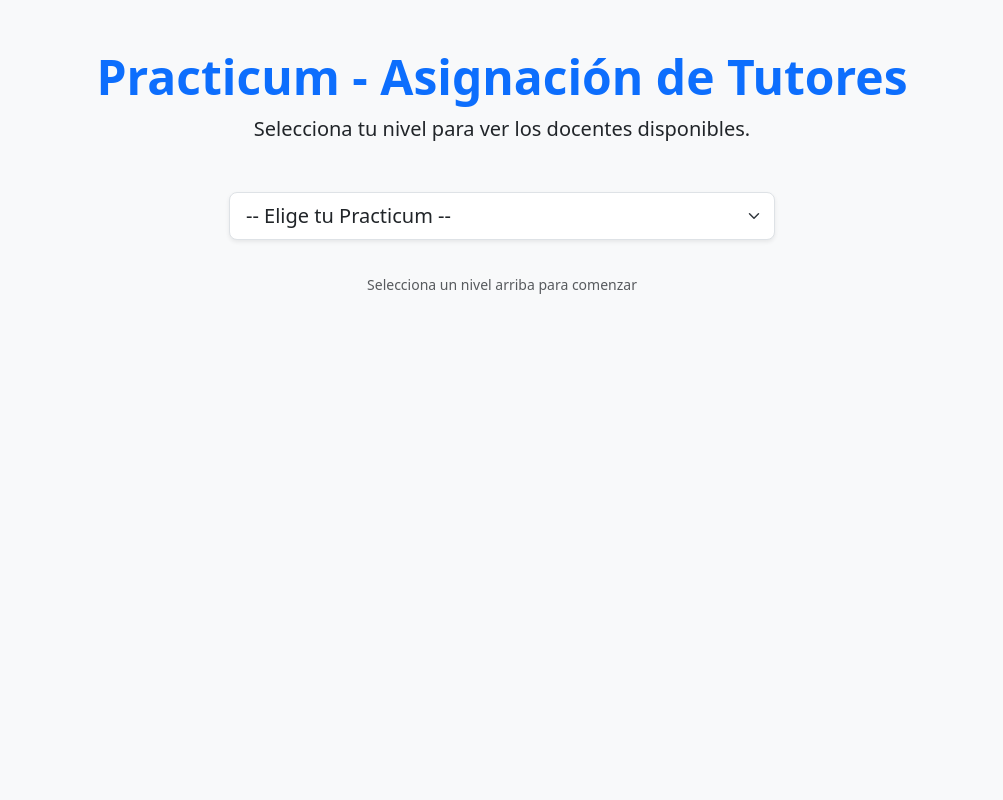
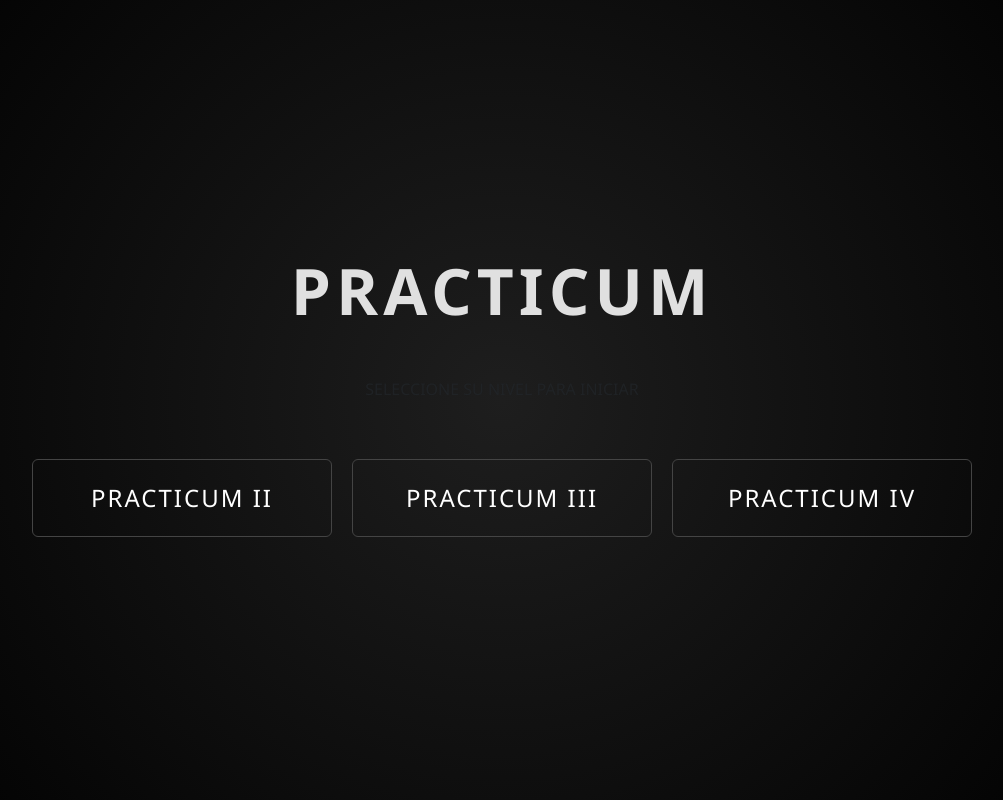
Before and after one commit to criuagrm/criuagrm.github.io, a Flask app: page / in a window 1280 px wide. Shown: the whole page, without its empty margins (138-1141 px from the left). Run offline with Flask 3, Linux system fonts and the light colour scheme.

Commit message:
Update index.html

```diff
--- a/sistema_tutores/templates/index.html
+++ b/sistema_tutores/templates/index.html
@@ -3,66 +3,160 @@
 <head>
     <meta charset="UTF-8">
     <meta name="viewport" content="width=device-width, initial-scale=1.0">
-    <title>Asignación de Tutores UAGRM</title>
+    <title>Practicum | Ciencia Política</title>
     <link href="https://cdn.jsdelivr.net/npm/bootstrap@5.3.0/dist/css/bootstrap.min.css" rel="stylesheet">
+    <link rel="stylesheet" href="https://cdnjs.cloudflare.com/ajax/libs/font-awesome/6.0.0/css/all.min.css">
     <style>
-        body { background-color: #f8f9fa; }
-        .card-tutor { transition: transform 0.2s; cursor: pointer; }
-        .card-tutor:hover { transform: scale(1.02); border-color: #0d6efd; }
-        .cupo-lleno { opacity: 0.6; pointer-events: none; background-color: #e9ecef; }
-        .badge-cupo { font-size: 0.9em; }
+        body {
+            background-color: #121212;
+            color: #e0e0e0;
+            font-family: 'Segoe UI', Tahoma, Geneva, Verdana, sans-serif;
+        }
+
+        /* PANTALLA DE INICIO (HERO) */
+        #hero-section {
+            height: 100vh;
+            display: flex;
+            flex-direction: column;
+            justify-content: center;
+            align-items: center;
+            background: radial-gradient(circle at center, #1e1e1e 0%, #000000 100%);
+            text-align: center;
+        }
+
+        .btn-practicum {
+            background: transparent;
+            border: 1px solid #444;
+            color: #fff;
+            padding: 20px 40px;
+            font-size: 1.5rem;
+            margin: 10px;
+            width: 300px;
+            transition: all 0.3s ease;
+            text-transform: uppercase;
+            letter-spacing: 2px;
+        }
+
+        .btn-practicum:hover {
+            background: #fff;
+            color: #000;
+            border-color: #fff;
+            transform: scale(1.05);
+            box-shadow: 0 0 15px rgba(255,255,255,0.3);
+        }
+
+        /* PANTALLA DE TUTORES (OCULTA AL INICIO) */
+        #tutors-section {
+            display: none;
+            min-height: 100vh;
+            padding: 40px 20px;
+            background-color: #121212;
+        }
+
+        .card-tutor {
+            background-color: #1e1e1e;
+            border: 1px solid #333;
+            color: #fff;
+            border-radius: 0; /* Bordes cuadrados, más serio */
+            transition: transform 0.2s;
+            cursor: pointer;
+        }
+
+        .card-tutor:hover {
+            border-color: #fff;
+            background-color: #252525;
+        }
+
+        .tutor-name {
+            font-size: 1.2rem;
+            font-weight: 600;
+            color: #fff;
+            margin-bottom: 10px;
+        }
+
+        .tutor-info {
+            color: #aaa;
+            font-size: 0.9rem;
+            display: block;
+            margin-bottom: 4px;
+        }
+
+        .cupo-lleno {
+            opacity: 0.4;
+            pointer-events: none;
+            border: 1px dashed #555;
+        }
+
+        /* MODALES */
+        .modal-content {
+            background-color: #1e1e1e;
+            color: #fff;
+            border: 1px solid #444;
+        }
+        .form-control {
+            background-color: #2c2c2c;
+            border: 1px solid #444;
+            color: #fff;
+        }
+        .form-control:focus {
+            background-color: #333;
+            color: #fff;
+            border-color: #888;
+            box-shadow: none;
+        }
     </style>
 </head>
 <body>
 
-<div class="container py-5">
-    <div class="text-center mb-5">
-        <h1 class="display-5 fw-bold text-primary">Practicum - Asignación de Tutores</h1>
-        <p class="lead">Selecciona tu nivel para ver los docentes disponibles.</p>
-    </div>
+    <div id="hero-section">
+        <h1 class="display-3 fw-bold mb-5" style="letter-spacing: 5px;">PRACTICUM</h1>
+        <p class="text-muted mb-5">SELECCIONE SU NIVEL PARA INICIAR</p>
 
-    <div class="row justify-content-center mb-4">
-        <div class="col-md-6">
-            <select id="selectNivel" class="form-select form-select-lg shadow-sm" onchange="cargarTutores()">
-                <option value="" selected disabled>-- Elige tu Practicum --</option>
-                <option value="II">Practicum II (Diagnóstico)</option>
-                <option value="III">Practicum III (Desarrollo)</option>
-                <option value="IV">Practicum IV (Final)</option>
-            </select>
+        <div class="d-flex flex-column flex-md-row">
+            <button class="btn btn-practicum" onclick="entrarNivel('II')">Practicum II</button>
+            <button class="btn btn-practicum" onclick="entrarNivel('III')">Practicum III</button>
+            <button class="btn btn-practicum" onclick="entrarNivel('IV')">Practicum IV</button>
         </div>
     </div>
 
-    <div id="listaTutores" class="row g-3">
-        <div class="text-center text-muted mt-4">
-            <small>Selecciona un nivel arriba para comenzar</small>
+    <div id="tutors-section">
+        <div class="container">
+            <div class="d-flex justify-content-between align-items-center mb-5 border-bottom border-secondary pb-3">
+                <h2 class="m-0" id="titulo-nivel">LISTADO DOCENTE</h2>
+                <button class="btn btn-outline-light btn-sm" onclick="volverInicio()">
+                    <i class="fas fa-arrow-left"></i> VOLVER AL INICIO
+                </button>
+            </div>
+
+            <div id="listaTutores" class="row g-4">
                 </div>
         </div>
     </div>
 
     <div class="modal fade" id="modalInscripcion" tabindex="-1">
-    <div class="modal-dialog">
+        <div class="modal-dialog modal-dialog-centered">
             <div class="modal-content">
-            <div class="modal-header bg-primary text-white">
+                <div class="modal-header border-secondary">
                     <h5 class="modal-title">Confirmar Solicitud</h5>
                     <button type="button" class="btn-close btn-close-white" data-bs-dismiss="modal"></button>
                 </div>
                 <div class="modal-body">
-                <p>Estás solicitando tutoría con: <strong id="nombreTutorModal"></strong></p>
+                    <p class="text-muted mb-4">Docente seleccionado:<br><strong class="text-white fs-5" id="nombreTutorModal"></strong></p>
                     <form id="formSolicitud">
                         <input type="hidden" id="tutorIdInput">
                         <div class="mb-3">
-                        <label class="form-label">Nombre Completo</label>
-                        <input type="text" class="form-control" id="nombreEst" required placeholder="Ej: Juan Pérez">
+                            <label class="form-label text-secondary">Nombre Completo</label>
+                            <input type="text" class="form-control" id="nombreEst" required autocomplete="off">
                         </div>
                         <div class="mb-3">
-                        <label class="form-label">Registro Universitario</label>
-                        <input type="number" class="form-control" id="registroEst" required placeholder="Ej: 219000000">
+                            <label class="form-label text-secondary">Registro Universitario</label>
+                            <input type="number" class="form-control" id="registroEst" required>
                         </div>
                         <div class="mb-3">
-                        <label class="form-label">Cédula de Identidad (C.I.)</label>
+                            <label class="form-label text-secondary">Cédula de Identidad</label>
                             <input type="text" class="form-control" id="carnetEst" required>
                         </div>
-                    <button type="submit" class="btn btn-success w-100">Generar Carta de Solicitud</button>
+                        <button type="submit" class="btn btn-light w-100 mt-3 fw-bold">GENERAR CARTA PDF</button>
                     </form>
                 </div>
             </div>
@@ -73,37 +167,53 @@
     <script>
         let nivelActual = "";
 
+        // Transición de entrada
+        function entrarNivel(nivel) {
+            nivelActual = nivel;
+            document.getElementById('hero-section').style.display = 'none';
+            document.getElementById('tutors-section').style.display = 'block';
+            document.getElementById('titulo-nivel').innerText = `PRACTICUM ${nivel} - SELECCIÓN DE TUTOR`;
+            window.scrollTo(0,0);
+            cargarTutores();
+        }
+
+        // Transición de salida
+        function volverInicio() {
+            document.getElementById('tutors-section').style.display = 'none';
+            document.getElementById('hero-section').style.display = 'flex';
+            document.getElementById('listaTutores').innerHTML = ''; // Limpiar para no mezclar
+        }
+
         async function cargarTutores() {
-        nivelActual = document.getElementById('selectNivel').value;
             const contenedor = document.getElementById('listaTutores');
-        contenedor.innerHTML = '<div class="text-center"><div class="spinner-border text-primary"></div><p>Cargando cupos...</p></div>';
+            contenedor.innerHTML = '<div class="text-center mt-5"><div class="spinner-border text-light"></div></div>';
 
             try {
                 const respuesta = await fetch(`/api/tutors?level=${nivelActual}`);
                 const tutores = await respuesta.json();
 
-            contenedor.innerHTML = ""; // Limpiar
+                contenedor.innerHTML = "";
 
                 if (tutores.length === 0) {
-                contenedor.innerHTML = '<div class="alert alert-warning">No hay tutores disponibles para este nivel.</div>';
+                    contenedor.innerHTML = '<div class="text-center text-muted">No hay cupos disponibles.</div>';
                     return;
                 }
 
                 tutores.forEach(tutor => {
                     const lleno = tutor.cupos_disponibles === 0;
-                const claseCard = lleno ? 'card p-3 h-100 cupo-lleno' : 'card p-3 h-100 card-tutor shadow-sm';
-                const colorBadge = tutor.cupos_disponibles < 2 ? 'bg-danger' : 'bg-success';
+                    const claseCard = lleno ? 'card p-4 h-100 cupo-lleno' : 'card p-4 h-100 card-tutor';
 
                     const html = `
                         <div class="col-md-6 col-lg-4">
                             <div class="${claseCard}" onclick="${lleno ? '' : `abrirModal(${tutor.id}, '${tutor.name}')`}">
-                            <div class="d-flex justify-content-between align-items-center mb-2">
-                                <h6 class="card-title mb-0 fw-bold">${tutor.name}</h6>
-                            </div>
-                            <div class="d-flex justify-content-between align-items-center">
-                                <small class="text-muted">Licenciado/a</small>
-                                <span class="badge ${lleno ? 'bg-secondary' : colorBadge} badge-cupo">
-                                    ${lleno ? 'AGOTADO' : `Cupos: ${tutor.cupos_disponibles}/${tutor.cupos_totales}`}
+                                <div class="tutor-name">${tutor.name}</div>
+                                <span class="tutor-info"><i class="fas fa-phone-alt me-2"></i> ${tutor.phone}</span>
+                                <span class="tutor-info"><i class="fas fa-envelope me-2"></i> ${tutor.email}</span>
+
+                                <div class="mt-3 pt-3 border-top border-secondary d-flex justify-content-between align-items-center">
+                                    <small class="text-muted">DISPONIBILIDAD</small>
+                                    <span class="badge ${lleno ? 'bg-secondary' : 'bg-light text-dark'}">
+                                        ${lleno ? 'AGOTADO' : `${tutor.cupos_disponibles} LUGARES`}
                                     </span>
                                 </div>
                             </div>
@@ -113,7 +223,8 @@
                 });
 
             } catch (error) {
-            contenedor.innerHTML = `<div class="alert alert-danger">Error cargando datos: ${error}</div>`;
+                console.error(error);
+                contenedor.innerHTML = '<div class="text-center text-danger">Error de conexión</div>';
             }
         }
 
@@ -127,11 +238,10 @@
 
         document.getElementById('formSolicitud').addEventListener('submit', async (e) => {
             e.preventDefault();
-
             const btn = e.target.querySelector('button');
             const textoOriginal = btn.innerText;
             btn.disabled = true;
-        btn.innerText = "Procesando...";
+            btn.innerText = "PROCESANDO...";
 
             const datos = {
                 tutor_id: parseInt(document.getElementById('tutorIdInput').value),
@@ -147,27 +257,24 @@
                     headers: {'Content-Type': 'application/json'},
                     body: JSON.stringify(datos)
                 });
-
                 const resultado = await res.json();
 
                 if (res.ok) {
-                alert(`¡ÉXITO!\n\nTu cupo ha sido reservado.\nSe descargará tu carta automáticamente.`);
-                window.location.href = resultado.pdf_url; // Descargar PDF
+                    window.location.href = resultado.pdf_url;
                     modal.hide();
-                cargarTutores(); // Recargar lista para actualizar cupos
+                    cargarTutores();
                     document.getElementById('formSolicitud').reset();
+                    alert("Solicitud generada correctamente.");
                 } else {
                     alert("ERROR: " + resultado.error);
                 }
-
             } catch (error) {
-            alert("Error de conexión");
+                alert("Error de red.");
             } finally {
                 btn.disabled = false;
                 btn.innerText = textoOriginal;
             }
         });
     </script>
-
 </body>
 </html>
```
Lines whose indentation alone changed are shown as unchanged.
